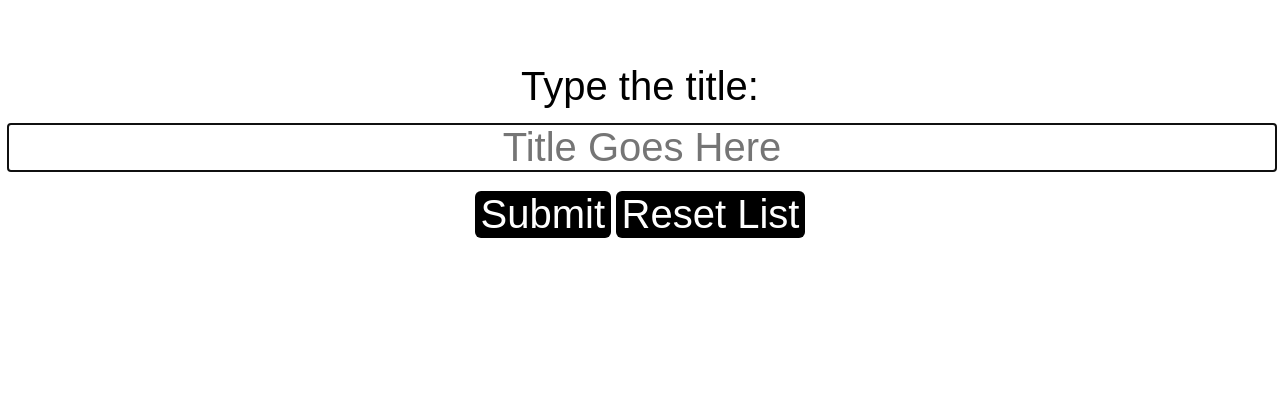
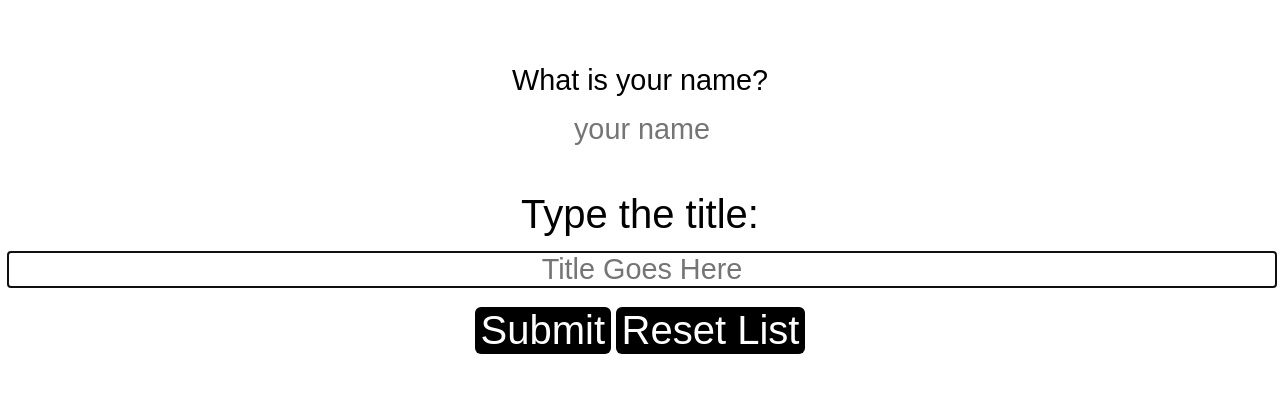
Before and after one commit to Celofyz/Project0, a plain HTML site: page body.html in a window 1280 px wide. Shown: the part 177-570 px from the top of the page. Drawn offline with Linux system fonts and the light colour scheme; a web font is replaced by a local one.

Commit message:
Prototyp inputa z imieniem

```diff
--- a/body.html
+++ b/body.html
@@ -14,7 +14,15 @@
     <br>
     <form id="amino-input" method="POST" action="/sendamino" enctype="text/plain"></form>
 
+    <form id="name-input" method="POST" action="/inputname" enctype="text/plain">
+
+      <label for="uname"> What is your name? </label>
+      <input type="text" name="uname" autocomplete="off" placeholder="your name">
+
+    </form>
+
     <form id="amino-clear" method="POST" action="/clearAminos"></form>
+
 
     <label for="title"> Type the title: </label><br>
     <input type="text" name="title" placeholder="Title Goes Here" autofocus autocomplete="off" form="amino-input"><br>
--- a/public/style.css
+++ b/public/style.css
@@ -20,6 +20,10 @@ form{
   margin-bottom: 25px;
 }
 
+form label{
+  font-size: 1.8em;
+}
+
 label{
   font-size: 2.5em;
 }
@@ -34,6 +38,18 @@ input[type=text]{
   margin-top: 15px;
   margin-bottom: 20px;
   font-size: 2.5em;
+}
+
+input[type=text]{
+  color: black;
+  /*text-shadow: 0 0 0 #000;*/
+  border: none;
+  width: 100%;
+  margin-left: auto;
+  margin-right: auto;
+  margin-top: 15px;
+  margin-bottom: 20px;
+  font-size: 1.8em;
 }
 
 input[type=submit]{
@@ -60,3 +76,7 @@ a{
 .notlast{
   animation: none;
 }
+
+.notlast span{
+  color: red;
+}
```
